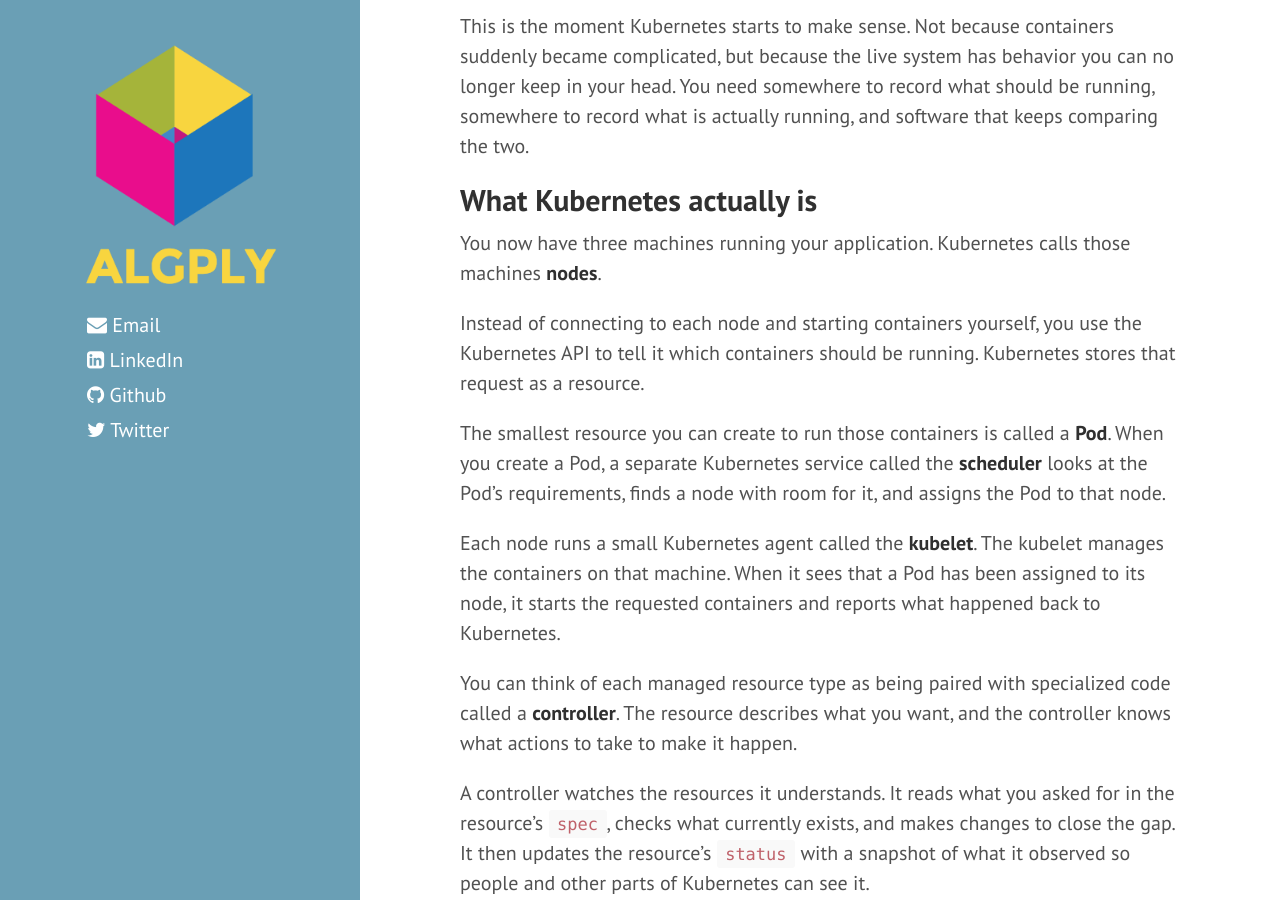
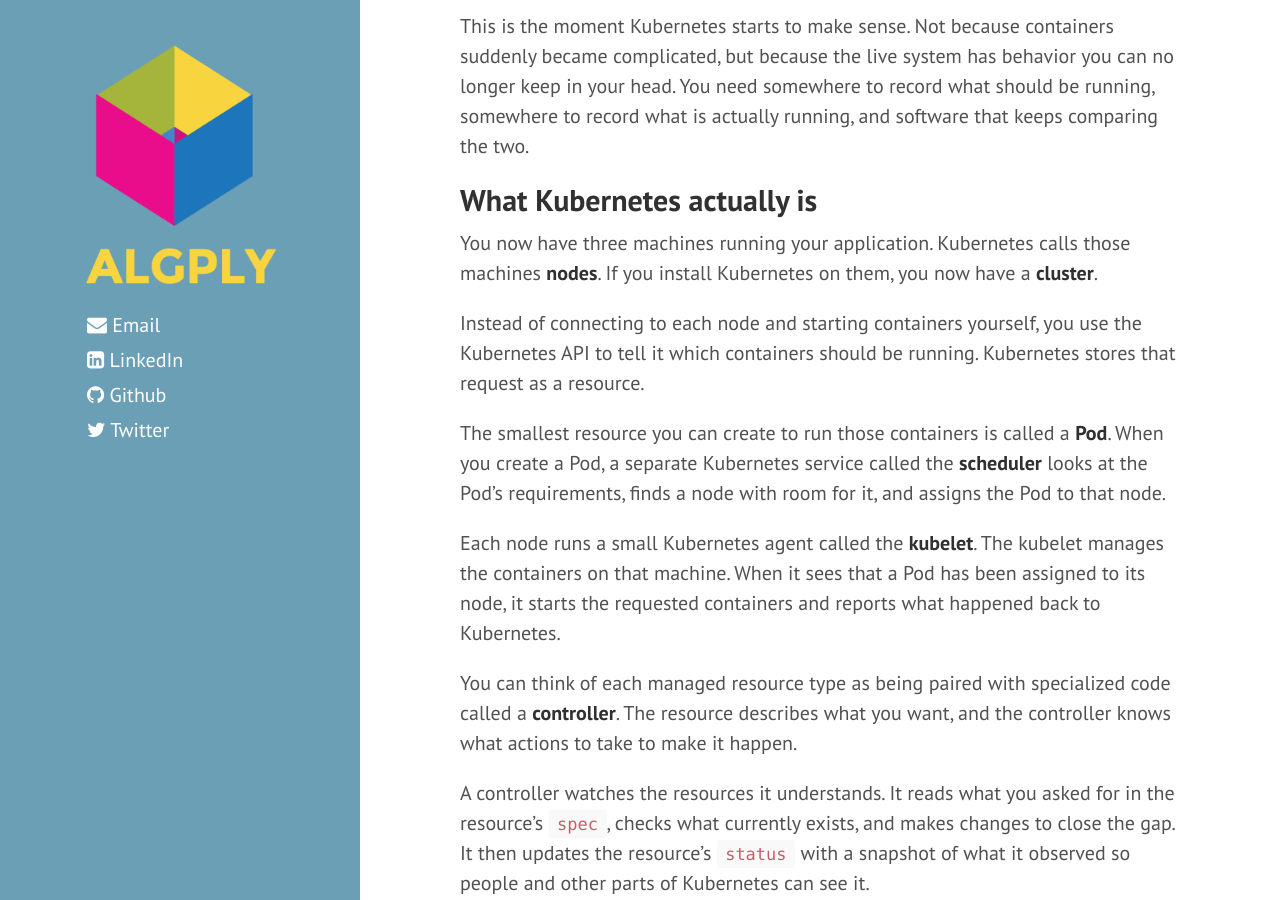
Before and after one commit to josephgardner/josephgardner.github.io, a Jekyll site: the page built from _posts/2026-04-06-kubernetes-from-scratch.md, in a window 1280 px wide and 900 px high, scrolled down 4630 px. Built offline with Jekyll 4.4.1, drawn with Linux system fonts in a browser that asks for light colours; nearby versions of some CDN libraries; comment, search, counter and statistics services are not loaded.

Commit message:
Explain how nodes become a cluster

```diff
--- a/_posts/2026-04-06-kubernetes-from-scratch.md
+++ b/_posts/2026-04-06-kubernetes-from-scratch.md
@@ -148,7 +148,7 @@ This is the moment Kubernetes starts to make sense. Not because containers sudde
 
 ## What Kubernetes actually is
 
-You now have three machines running your application. Kubernetes calls those machines **nodes**.
+You now have three machines running your application. Kubernetes calls those machines **nodes**. If you install Kubernetes on them, you now have a **cluster**.
 
 Instead of connecting to each node and starting containers yourself, you use the Kubernetes API to tell it which containers should be running. Kubernetes stores that request as a resource.
 
```
